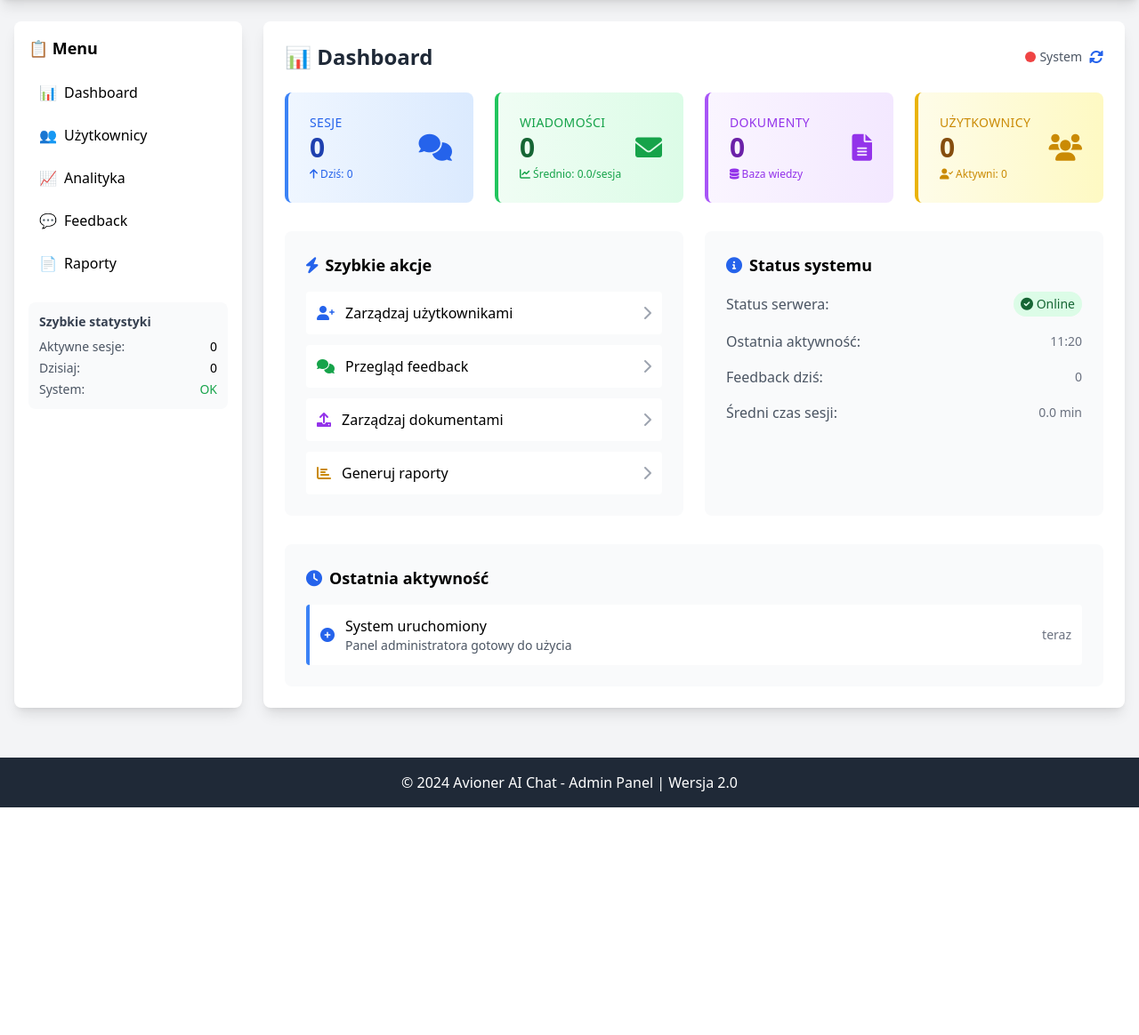
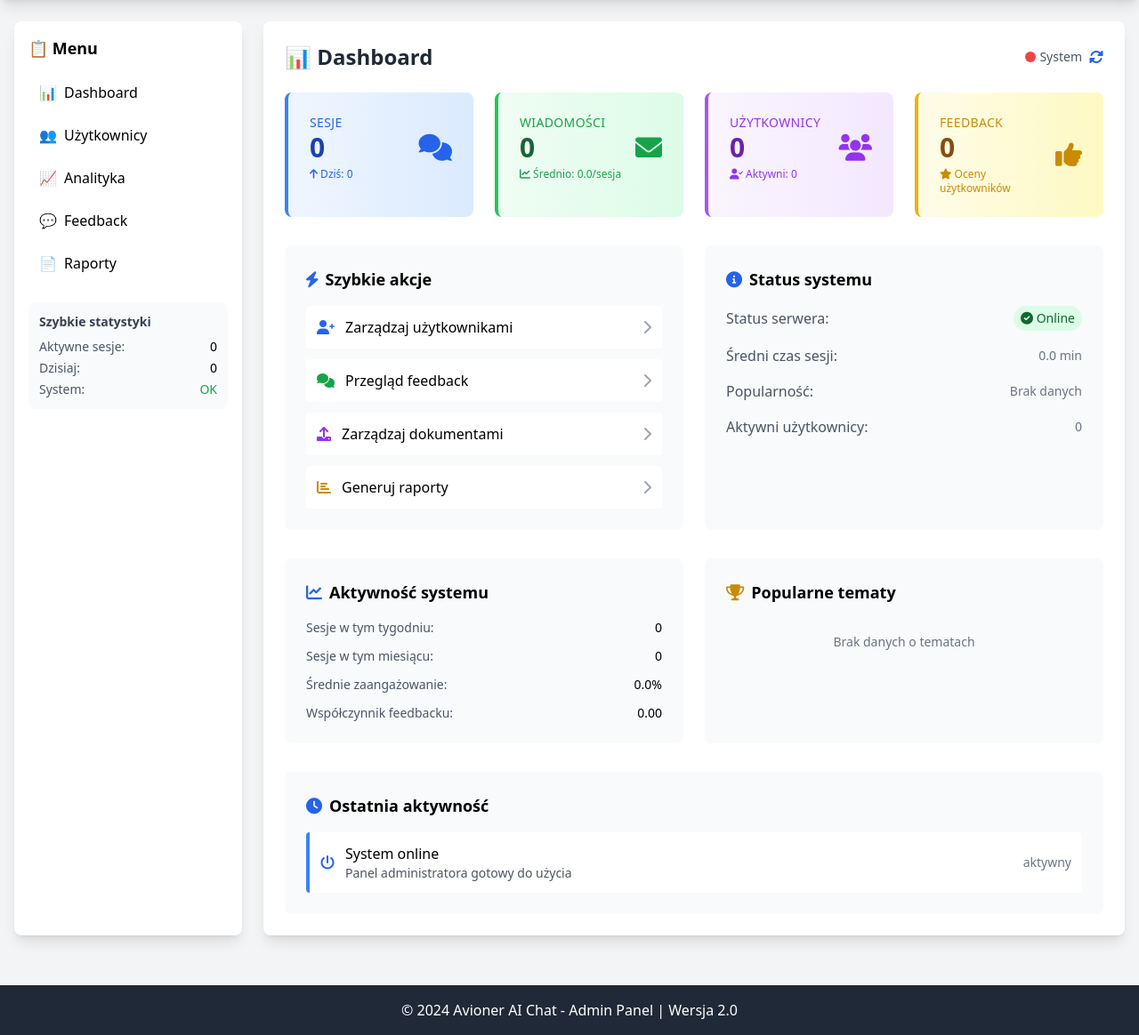
Before and after one commit to deecss/chatavioner, a Python web app: template templates/admin/dashboard.html in a window 1280 px wide. Shown: the part 64-1228 px from the top of the page at 89% size. Before the commit the page ends 972 px from the top, so only its background shows below. Run offline with Jinja, Linux system fonts and the light colour scheme; the template is opened without the code that fills it, so the values that code supplies are empty; some libraries are stand-ins or nearby versions.

Commit message:
✅ BACKUP: Działająca aplikacja z naprawionym panelem admin - Dashboard działa poprawnie

```diff
--- a/templates/admin/dashboard.html
+++ b/templates/admin/dashboard.html
@@ -11,7 +11,7 @@
                 <div class="w-3 h-3 bg-{{ 'green' if stats.system_health == 'OK' else 'red' }}-500 rounded-full"></div>
                 <span class="text-sm text-gray-600">System {{ stats.system_health }}</span>
             </div>
-            <button onclick="refreshData()" class="text-blue-600 hover:text-blue-800">
+            <button onclick="location.reload()" class="text-blue-600 hover:text-blue-800">
                 <i class="fas fa-sync-alt"></i>
             </button>
         </div>
@@ -54,15 +54,15 @@
         <div class="bg-gradient-to-r from-purple-50 to-purple-100 p-6 rounded-lg border-l-4 border-purple-500">
             <div class="flex items-center justify-between">
                 <div>
-                    <p class="text-purple-600 text-sm font-medium uppercase tracking-wide">Dokumenty</p>
-                    <p class="text-3xl font-bold text-purple-800">{{ stats.total_documents or 0 }}</p>
+                    <p class="text-purple-600 text-sm font-medium uppercase tracking-wide">Użytkownicy</p>
+                    <p class="text-3xl font-bold text-purple-800">{{ stats.total_users or 0 }}</p>
                     <p class="text-purple-600 text-xs mt-1">
-                        <i class="fas fa-database"></i>
-                        Baza wiedzy
+                        <i class="fas fa-user-check"></i>
+                        Aktywni: {{ stats.active_users_today or 0 }}
                     </p>
                 </div>
                 <div class="text-purple-600 text-3xl">
-                    <i class="fas fa-file-alt"></i>
+                    <i class="fas fa-users"></i>
                 </div>
             </div>
         </div>
@@ -70,15 +70,15 @@
         <div class="bg-gradient-to-r from-yellow-50 to-yellow-100 p-6 rounded-lg border-l-4 border-yellow-500">
             <div class="flex items-center justify-between">
                 <div>
-                    <p class="text-yellow-600 text-sm font-medium uppercase tracking-wide">Użytkownicy</p>
-                    <p class="text-3xl font-bold text-yellow-800">{{ stats.total_users or 0 }}</p>
+                    <p class="text-yellow-600 text-sm font-medium uppercase tracking-wide">Feedback</p>
+                    <p class="text-3xl font-bold text-yellow-800">{{ stats.total_feedback or 0 }}</p>
                     <p class="text-yellow-600 text-xs mt-1">
-                        <i class="fas fa-user-check"></i>
-                        Aktywni: {{ stats.active_users_today or 0 }}
+                        <i class="fas fa-star"></i>
+                        Oceny użytkowników
                     </p>
                 </div>
                 <div class="text-yellow-600 text-3xl">
-                    <i class="fas fa-users"></i>
+                    <i class="fas fa-thumbs-up"></i>
                 </div>
             </div>
         </div>
@@ -144,21 +144,76 @@
                 </div>
 
                 <div class="flex items-center justify-between">
-                    <span class="text-gray-600">Ostatnia aktywność:</span>
-                    <span class="text-sm text-gray-500">{{ moment().format('HH:mm') }}</span>
-                </div>
-
-                <div class="flex items-center justify-between">
-                    <span class="text-gray-600">Feedback dziś:</span>
-                    <span class="text-sm text-gray-500">{{ stats.total_feedback or 0 }}</span>
-                </div>
-
-                <div class="flex items-center justify-between">
                     <span class="text-gray-600">Średni czas sesji:</span>
                     <span class="text-sm text-gray-500">
                         {{ "%.1f"|format((stats.avg_session_duration or 0) / 60) }} min
                     </span>
                 </div>
+
+                <div class="flex items-center justify-between">
+                    <span class="text-gray-600">Popularność:</span>
+                    <span class="text-sm text-gray-500">
+                        {% if stats.popular_topics %}
+                            {{ stats.popular_topics[0][0] }}
+                        {% else %}
+                            Brak danych
+                        {% endif %}
+                    </span>
+                </div>
+
+                <div class="flex items-center justify-between">
+                    <span class="text-gray-600">Aktywni użytkownicy:</span>
+                    <span class="text-sm text-gray-500">{{ stats.active_users or 0 }}</span>
+                </div>
+            </div>
+        </div>
+    </div>
+
+    <!-- Charts/Analytics Preview -->
+    <div class="grid grid-cols-1 lg:grid-cols-2 gap-6 mb-8">
+        <div class="bg-gray-50 rounded-lg p-6">
+            <h3 class="text-lg font-semibold mb-4 flex items-center">
+                <i class="fas fa-chart-line text-blue-600 mr-2"></i>
+                Aktywność systemu
+            </h3>
+            <div class="space-y-3">
+                <div class="flex items-center justify-between">
+                    <span class="text-sm text-gray-600">Sesje w tym tygodniu:</span>
+                    <span class="text-sm font-medium">{{ stats.sessions_week or 0 }}</span>
+                </div>
+                <div class="flex items-center justify-between">
+                    <span class="text-sm text-gray-600">Sesje w tym miesiącu:</span>
+                    <span class="text-sm font-medium">{{ stats.sessions_month or 0 }}</span>
+                </div>
+                <div class="flex items-center justify-between">
+                    <span class="text-sm text-gray-600">Średnie zaangażowanie:</span>
+                    <span class="text-sm font-medium">{{ "%.1f"|format(stats.avg_engagement or 0) }}%</span>
+                </div>
+                <div class="flex items-center justify-between">
+                    <span class="text-sm text-gray-600">Współczynnik feedbacku:</span>
+                    <span class="text-sm font-medium">{{ "%.2f"|format(stats.feedback_rate or 0) }}</span>
+                </div>
+            </div>
+        </div>
+
+        <div class="bg-gray-50 rounded-lg p-6">
+            <h3 class="text-lg font-semibold mb-4 flex items-center">
+                <i class="fas fa-trophy text-yellow-600 mr-2"></i>
+                Popularne tematy
+            </h3>
+            <div class="space-y-2">
+                {% if stats.popular_topics %}
+                    {% for topic, count in stats.popular_topics[:5] %}
+                    <div class="flex items-center justify-between p-2 bg-white rounded">
+                        <span class="text-sm">{{ topic }}</span>
+                        <span class="text-xs bg-gray-200 px-2 py-1 rounded">{{ count }}</span>
+                    </div>
+                    {% endfor %}
+                {% else %}
+                    <div class="text-sm text-gray-500 text-center py-4">
+                        Brak danych o tematach
+                    </div>
+                {% endif %}
             </div>
         </div>
     </div>
@@ -172,13 +227,13 @@
         <div class="space-y-3">
             <div class="flex items-center justify-between p-3 bg-white rounded border-l-4 border-blue-500">
                 <div class="flex items-center space-x-3">
-                    <i class="fas fa-plus-circle text-blue-600"></i>
+                    <i class="fas fa-power-off text-blue-600"></i>
                     <div>
-                        <p class="font-medium">System uruchomiony</p>
+                        <p class="font-medium">System online</p>
                         <p class="text-sm text-gray-600">Panel administratora gotowy do użycia</p>
                     </div>
                 </div>
-                <span class="text-sm text-gray-500">teraz</span>
+                <span class="text-sm text-gray-500">aktywny</span>
             </div>
 
             {% if stats.total_sessions > 0 %}
@@ -186,7 +241,7 @@
                 <div class="flex items-center space-x-3">
                     <i class="fas fa-comments text-green-600"></i>
                     <div>
-                        <p class="font-medium">Sesje aktywne</p>
+                        <p class="font-medium">Aktywne sesje</p>
                         <p class="text-sm text-gray-600">{{ stats.total_sessions }} sesji w systemie</p>
                     </div>
                 </div>
@@ -194,28 +249,19 @@
             </div>
             {% endif %}
 
-            {% if stats.total_documents > 0 %}
-            <div class="flex items-center justify-between p-3 bg-white rounded border-l-4 border-purple-500">
+            {% if stats.total_feedback > 0 %}
+            <div class="flex items-center justify-between p-3 bg-white rounded border-l-4 border-yellow-500">
                 <div class="flex items-center space-x-3">
-                    <i class="fas fa-file-alt text-purple-600"></i>
+                    <i class="fas fa-star text-yellow-600"></i>
                     <div>
-                        <p class="font-medium">Dokumenty dostępne</p>
-                        <p class="text-sm text-gray-600">{{ stats.total_documents }} dokumentów w bazie</p>
+                        <p class="font-medium">Otrzymano feedback</p>
+                        <p class="text-sm text-gray-600">{{ stats.total_feedback }} ocen od użytkowników</p>
                     </div>
                 </div>
-                <span class="text-sm text-gray-500">dostępne</span>
+                <span class="text-sm text-gray-500">łącznie</span>
             </div>
             {% endif %}
         </div>
     </div>
 </div>
-
-<script>
-function refreshData() {
-    location.reload();
-}
-
-// Auto-refresh co 30 sekund
-setInterval(refreshData, 30000);
-</script>
 {% endblock %}
```
Also changed, not shown: data/learning_data.json.
